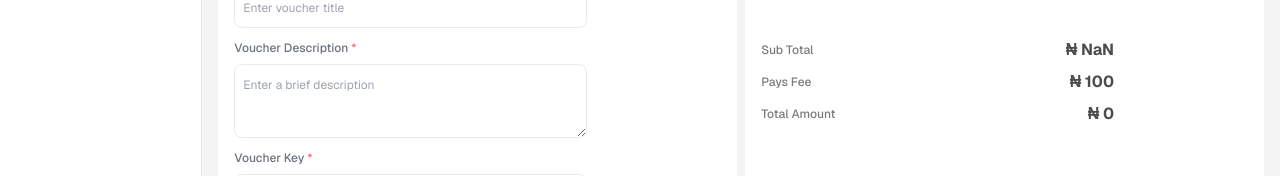
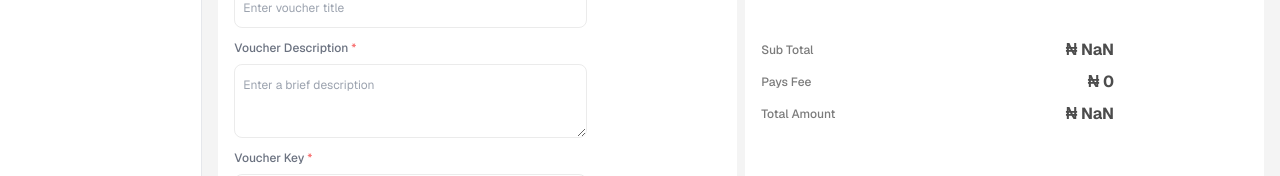
Before and after one commit to cargle-org/pays-client-v2, a Next.js app: page /dashboard/vouchers/create in a window 1280 px wide. Shown: the part 393-569 px from the top of the page. Built offline with nearby package versions, Linux system fonts and the light colour scheme; no server answers.

Commit message:
UPDATE: Changed pays fee logic

```diff
--- a/app/(dashboard)/dashboard/vouchers/create/page.tsx
+++ b/app/(dashboard)/dashboard/vouchers/create/page.tsx
@@ -30,7 +30,7 @@ const Page = () => {
   });
   const [newAmount, setNewAmount] = useState(0);
   console.log("🚀 ~ Page ~ newAmount:", newAmount);
-  const [paysFee, setPaysFee] = useState(100);
+  const [paysFee, setPaysFee] = useState(0);
   // const [createVoucherLoading, setCreateVoucherLoading] = useState(false);
 
   const onchangeHandler = (e: any) => {
@@ -103,6 +103,21 @@ const Page = () => {
 
   useEffect(() => {
     if (formData.amountPerVoucher) {
+      if (
+        parseInt(formData.totalNumberOfVouchers) > 0 &&
+        parseInt(formData.totalNumberOfVouchers) <= 10
+      ) {
+        setPaysFee(parseInt(formData.totalNumberOfVouchers) * 150);
+      }
+      if (
+        parseInt(formData.totalNumberOfVouchers) > 10 &&
+        parseInt(formData.totalNumberOfVouchers) <= 50
+      ) {
+        setPaysFee(parseInt(formData.totalNumberOfVouchers) * 120);
+      }
+      if (parseInt(formData.totalNumberOfVouchers) > 50) {
+        setPaysFee(parseInt(formData.totalNumberOfVouchers) * 100);
+      }
       setNewAmount(
         parseInt(formData.amountPerVoucher) *
           parseInt(formData.totalNumberOfVouchers) +
@@ -113,6 +128,21 @@ const Page = () => {
 
   useEffect(() => {
     if (formData.totalNumberOfVouchers) {
+      if (
+        parseInt(formData.totalNumberOfVouchers) > 0 &&
+        parseInt(formData.totalNumberOfVouchers) <= 10
+      ) {
+        setPaysFee(parseInt(formData.totalNumberOfVouchers) * 150);
+      }
+      if (
+        parseInt(formData.totalNumberOfVouchers) > 10 &&
+        parseInt(formData.totalNumberOfVouchers) <= 50
+      ) {
+        setPaysFee(parseInt(formData.totalNumberOfVouchers) * 120);
+      }
+      if (parseInt(formData.totalNumberOfVouchers) > 50) {
+        setPaysFee(parseInt(formData.totalNumberOfVouchers) * 100);
+      }
       setNewAmount(
         parseInt(formData.amountPerVoucher) *
           parseInt(formData.totalNumberOfVouchers) +
@@ -314,9 +344,10 @@ const Page = () => {
                   </span>
                   <span className="font-bold text-base text-brand-dark/70">
                     ₦{" "}
-                    {parseInt(formData.amountPerVoucher).toLocaleString(
-                      "en-NG"
-                    )}
+                    {(
+                      parseInt(formData.amountPerVoucher) *
+                      parseInt(formData.totalNumberOfVouchers)
+                    ).toLocaleString("en-NG")}
                   </span>
                 </div>
                 <div className="flex justify-between items-center">
@@ -332,7 +363,12 @@ const Page = () => {
                     Total Amount
                   </span>
                   <span className="font-bold text-base text-brand-dark/70">
-                    ₦ {newAmount.toLocaleString("en-NG")}
+                    {/* ₦ {newAmount.toLocaleString("en-NG")} */}₦{" "}
+                    {(
+                      parseInt(formData.amountPerVoucher) *
+                        parseInt(formData.totalNumberOfVouchers) +
+                      paysFee
+                    ).toLocaleString("en-NG")}
                   </span>
                 </div>
               </div>
```
